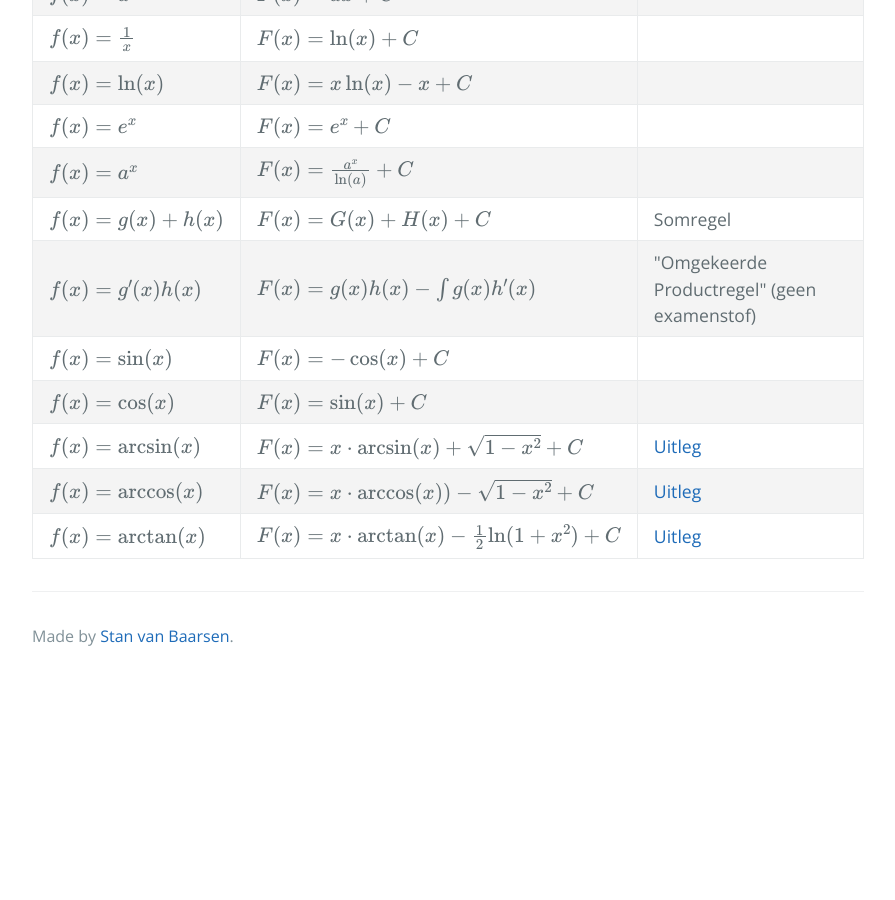
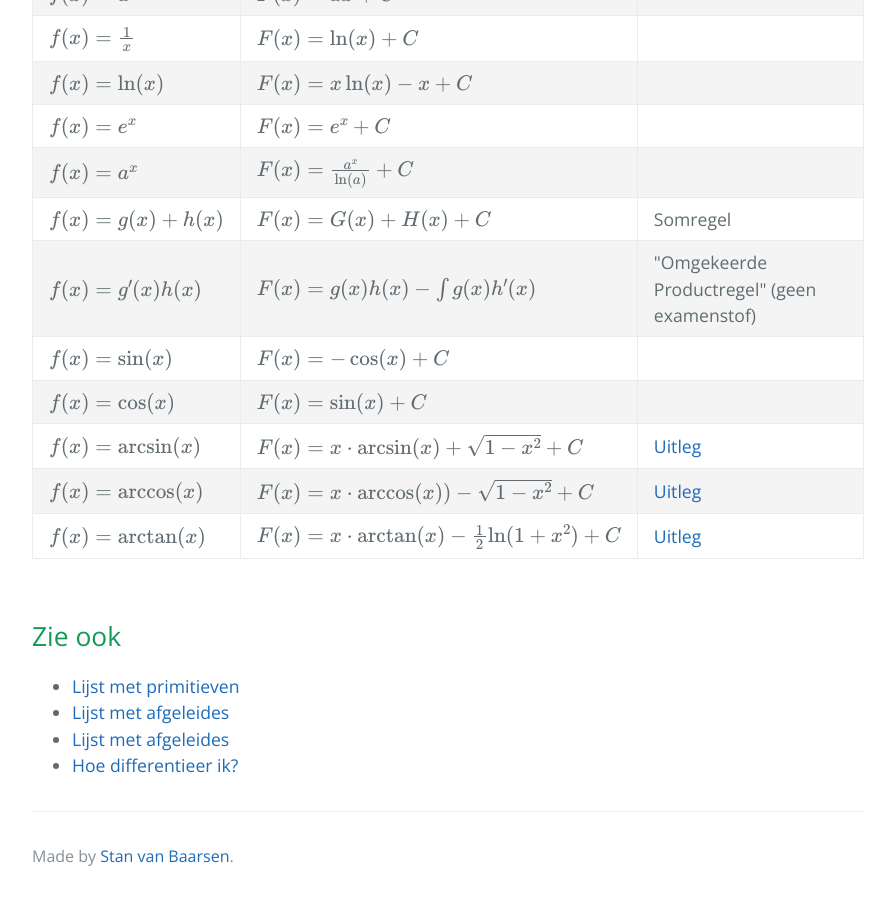
Before and after one commit to wiskundevragen/wiskundevragen.github.io, a Jekyll site: the page built from primitieven/integreren.html, in a window 1280 px wide and 900 px high, scrolled down 768 px. Shown: the whole window, without its empty margins (192-1087 px from the left). Built offline with Jekyll 4.4.1, drawn with Linux system fonts in a browser that asks for light colours; before the commit the page ends 1448 px from its top, so only the background shows below that.

```diff
--- a/afgeleides/afgeleides.html
+++ b/afgeleides/afgeleides.html
@@ -1,7 +1,7 @@
 ---
 desc: Lijst met afgeleides op wiskundevragen.github.io
 title: Lijst met afgeleides
-see_also: "prim_lijst", "gonio", "help_diff", "help_prim"
+see_also: ["prim_lijst", "gonio", "help_diff", "help_prim"]
 ---
 
 <h1>Lijst met afgeleides</h1>
--- a/afgeleides/differentieren.html
+++ b/afgeleides/differentieren.html
@@ -1,7 +1,7 @@
 ---
 desc: Uitleg over differentiëren!
 title: Hoe moet je differentiëren?
-see_also: "afg_lijst", "gonio", "help_prim"
+see_also: ["afg_lijst", "gonio", "help_prim"]
 ---
 <h1>Hoe moet je differentiëren?</h1>
 Hier komt hopelijk z.s.m. een helder stappenplan over hoe je moet differentiëren, maar voor nu is dit een zogeheten
--- a/gonio/eenheidscirkel.html
+++ b/gonio/eenheidscirkel.html
@@ -1,7 +1,7 @@
 ---
 desc: Uitleg over zo veel mogelijk onderwerpen binnen de Goniometrie
 title: Goniometrie uitleg
-see_also: "afg_lijst", "gonio"
+see_also: ["afg_lijst", "gonio"]
 ---
 <h1>Eenheidscirkel</h1>
 Hier komt hopelijk z.s.m. een heldere uitleg over hoe de eenheidscirkel werkt, maar voor nu is dit een zogeheten
--- a/gonio/index.html
+++ b/gonio/index.html
@@ -1,7 +1,7 @@
 ---
 desc: Uitleg over zo veel mogelijk onderwerpen binnen de Goniometrie
 title: Goniometrie uitleg
-see_also: "afg_lijst", "eenheidsc"
+see_also: ["afg_lijst", "eenheidsc"]
 ---
 <h1>Uitleg Goniometrie</h1>
 Hier komt een overzicht met alle uitleg en vragen over het onderwerp goniometrie.
--- a/primitieven/integreren.html
+++ b/primitieven/integreren.html
@@ -1,7 +1,7 @@
 ---
 desc: Uitleg over primitiveren!
 title: Hoe moet je primitiveren?
-see_also: "prim_lijst", "afg_lijst", "afg_lijst", "help_diff"
+see_also: ["prim_lijst", "afg_lijst", "afg_lijst", "help_diff"]
 ---
 
 <h1>Hoe moet je primitiveren?</h1>
--- a/primitieven/primitieven.html
+++ b/primitieven/primitieven.html
@@ -1,7 +1,7 @@
 ---
 desc: Lijst met primitieven op wiskundevragen.github.io
 title: Lijst met primitieven
-see_also: "afg_lijst", "gonio"
+see_also: ["afg_lijst", "gonio"]
 ---
 
 <h1>Lijst met primitieven</h1>
--- a/sitemap.txt
+++ b/sitemap.txt
@@ -1,11 +1,9 @@
 https://wiskundevragen.github.io/
-https://wiskundevragen.github.io/afgeleides/
 https://wiskundevragen.github.io/afgeleides/afgeleides
 https://wiskundevragen.github.io/afgeleides/arcsinx
 https://wiskundevragen.github.io/afgeleides/arctanx
 https://wiskundevragen.github.io/afgeleides/arccos
 https://wiskundevragen.github.io/afgeleides/differentieren
-https://wiskundevragen.github.io/primitieven/
 https://wiskundevragen.github.io/primitieven/primitieven
 https://wiskundevragen.github.io/primitieven/integreren
 https://wiskundevragen.github.io/primitieven/arctanx
```
